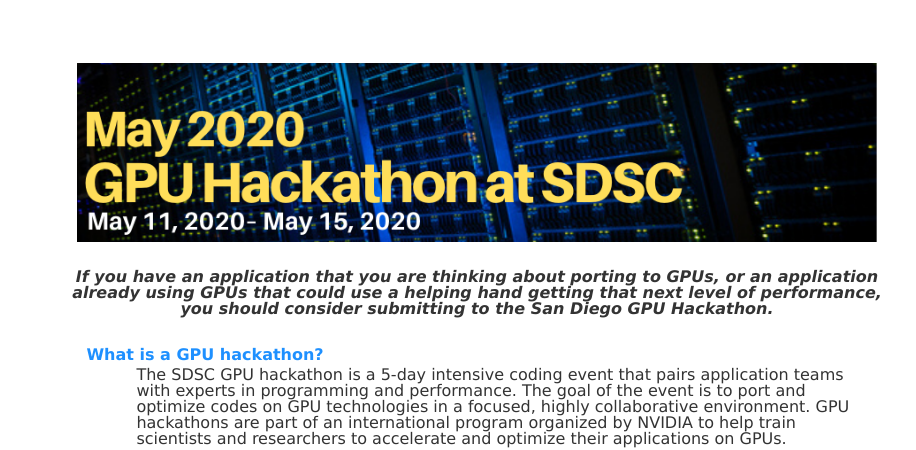
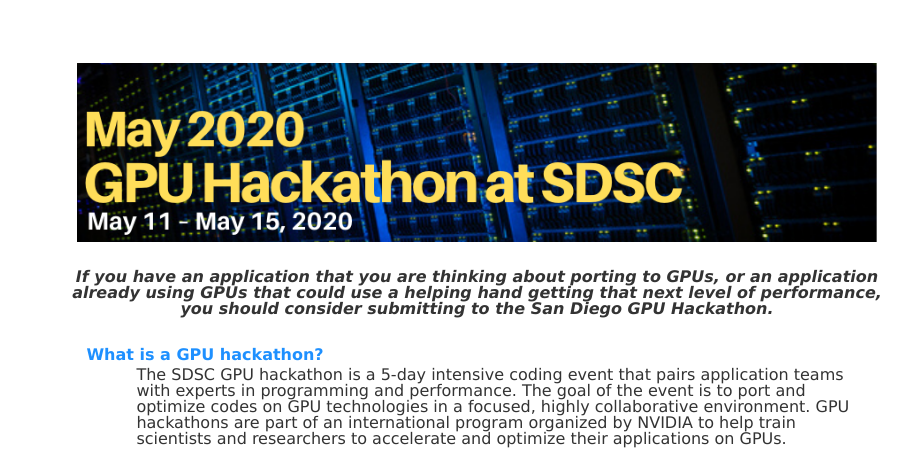
Before and after one commit to sdsc-hpc-training/sdsc-hpc-training.github.io, a Jekyll site: the page built from gpuhackathon/index.html, in a window 1280 px wide. Shown: the top 450 px of the page, without its empty margins (163-1079 px from the left). Built offline with Jekyll 4.4.1, drawn with Linux system fonts in a browser that asks for light colours.

Commit message:
Update index.html

```diff
--- a/gpuhackathon/index.html
+++ b/gpuhackathon/index.html
@@ -4,7 +4,7 @@
 ---
 <table border=0 width="75%""\ align="center">
 <tr><td align='center' valign='top'>
-<img src="./images/gpuhackathon_weblogo.v3.png" alt="SDSC GPU Hackathon" width="800px" class="center"/>
+<img src="./images/gpuhackathon_weblogo.v4.png" alt="SDSC GPU Hackathon" width="800px" class="center"/>
 </td></tr>
 <tr><td align='left' valign='top'>&nbsp; </td></tr>
 <tr><td align='center' valign='top'>
```
